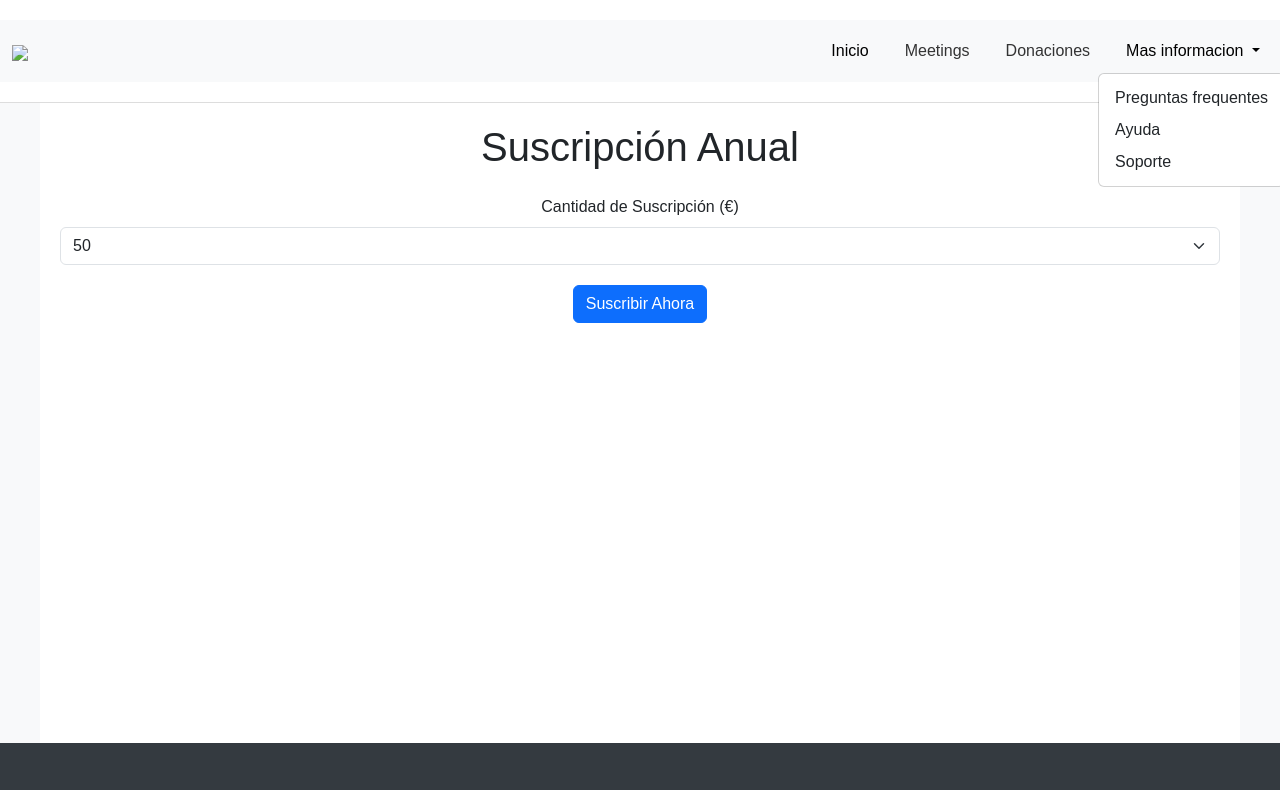
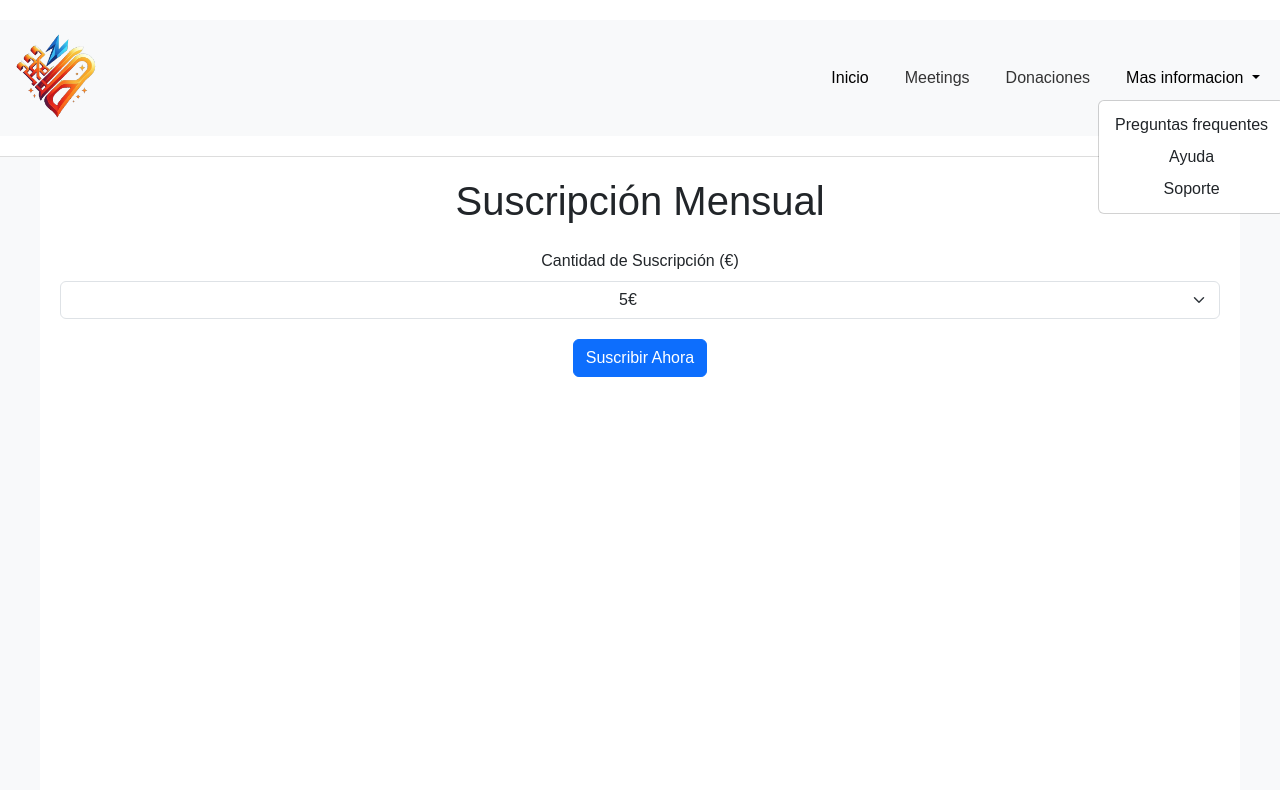
Before and after one commit to LotsV8pro/ONG-SIGMA, a plain HTML site: page view/donaciones/pagos donaciones/pago_mensual.html in a window 1280 px wide. Both pictures are taken after a click on the button "Mas informacion". Shown: the top 790 px of the page. Drawn offline with nearby package versions, Linux system fonts and the light colour scheme; files whose address does not match are found by name.

Commit message:
ajustado donaciones texto y enlazes

```diff
--- a/css/donaciones/donaciones_pago.css
+++ b/css/donaciones/donaciones_pago.css
@@ -3,6 +3,7 @@
     margin: 0;
     padding: 0;
     box-sizing: border-box;
+    text-align: center;
 }
 
 /* Estilos generales del cuerpo */
--- a/view/donaciones/pagos donaciones/pago_mensual.html
+++ b/view/donaciones/pagos donaciones/pago_mensual.html
@@ -12,29 +12,29 @@
     <header>
         <nav class="navbar navbar-expand-lg bg-body-tertiary">
             <div class="container-fluid">
-              <a class="navbar-brand" href="../../index.html"><img  id="logo" src="../../img/logo/logo.png"></a>
+              <a class="navbar-brand" href="../../../index.html"><img  id="logo" src="../../../img/logo/logo.png"></a>
               <button class="navbar-toggler" type="button" data-bs-toggle="collapse" data-bs-target="#navbarNavDropdown" aria-controls="navbarNavDropdown" aria-expanded="false" aria-label="Toggle navigation">
                 <span class="navbar-toggler-icon"></span>
               </button>
               <div class="collapse navbar-collapse" id="navbarNavDropdown">
                 <ul class="navbar-nav">
                   <li class="nav-item">
-                    <a class="nav-link active" aria-current="page" href="../../index.html">Inicio</a>
+                    <a class="nav-link active" aria-current="page" href="../../../index.html">Inicio</a>
                   </li>
                   <li class="nav-item">
-                    <a class="nav-link" href="../meetings/meetings.html">Meetings</a>
+                    <a class="nav-link" href="../../meetings/meetings.html">Meetings</a>
                   </li>
                   <li class="nav-item">
-                    <a class="nav-link" href="../../view/donaciones/donaciones.html">Donaciones</a>
+                    <a class="nav-link" href="../../../view/donaciones/donaciones.html">Donaciones</a>
                   </li>
                   <li class="nav-item dropdown">
                     <a class="nav-link dropdown-toggle" href="#" role="button" data-bs-toggle="dropdown" aria-expanded="false">
                       Mas informacion
                     </a>
                     <ul class="dropdown-menu">
-                      <li><a class="dropdown-item" href="../../view/preguntas_frecuentes/preguntas_frecuentes.html">Preguntas frequentes</a></li>
-                      <li><a class="dropdown-item" href="../../view/ayuda/ayuda.html">Ayuda</a></li>
-                      <li><a class="dropdown-item" href="../../view/soporte/soporte.html">Soporte</a></li>
+                      <li><a class="dropdown-item" href="../../../view/preguntas_frecuentes/preguntas_frecuentes.html">Preguntas frequentes</a></li>
+                      <li><a class="dropdown-item" href="../../../view/ayuda/ayuda.html">Ayuda</a></li>
+                      <li><a class="dropdown-item" href="../../../view/soporte/soporte.html">Soporte</a></li>
                     </ul>
                   </li>
                 </ul>
@@ -43,18 +43,15 @@
           </nav>
     </header>
     <div class="container payment-container">
-        <h1 class="text-center mb-4">Suscripción Anual</h1>
+        <h1 class="text-center mb-4">Suscripción Mensual</h1>
         <form class="payment-form">
             <div class="mb-3 text-center">
                 <label for="cantidad_suscripcion" class="form-label">Cantidad de Suscripción (€)</label>
                 <select class="form-select" id="cantidad_suscripcion">
-                    <option value="50">50</option>
-                    <option value="100">100</option>
-                    <option value="150">150</option>
-                    <option value="200">200</option>
-                    <option value="250">250</option>
-                    <option value="300">300</option>
-                    <option value="350">350</option>
+                    <option value="50">5€</option>
+                    <option value="100">25€</option>
+                    <option value="150">50€</option>
+                    <option value="200">100€</option>
                 </select>
                 <button type="button" class="btn btn-primary payment-btn" data-bs-toggle="modal" data-bs-target="#paymentModal">Suscribir Ahora</button>
             </div>
```
Also changed, not shown: view/donaciones/pagos donaciones/pago_unico.html (+1 -1 lines).
